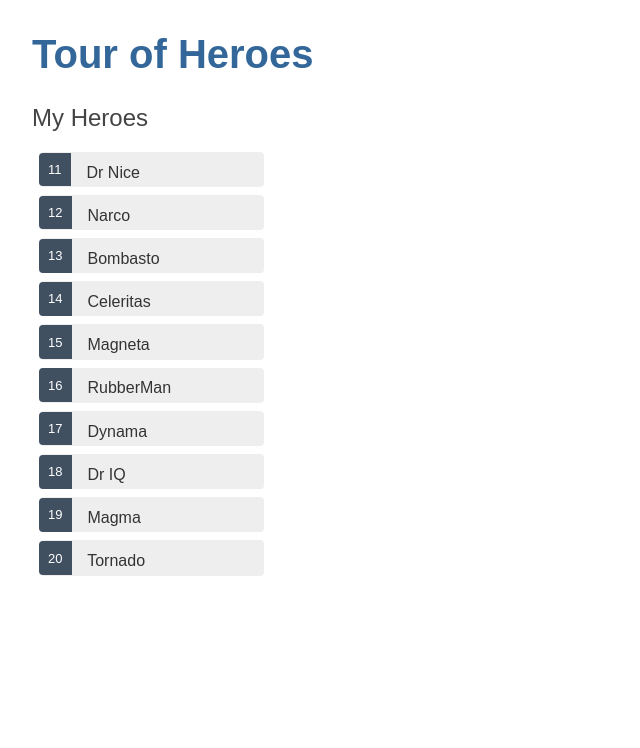
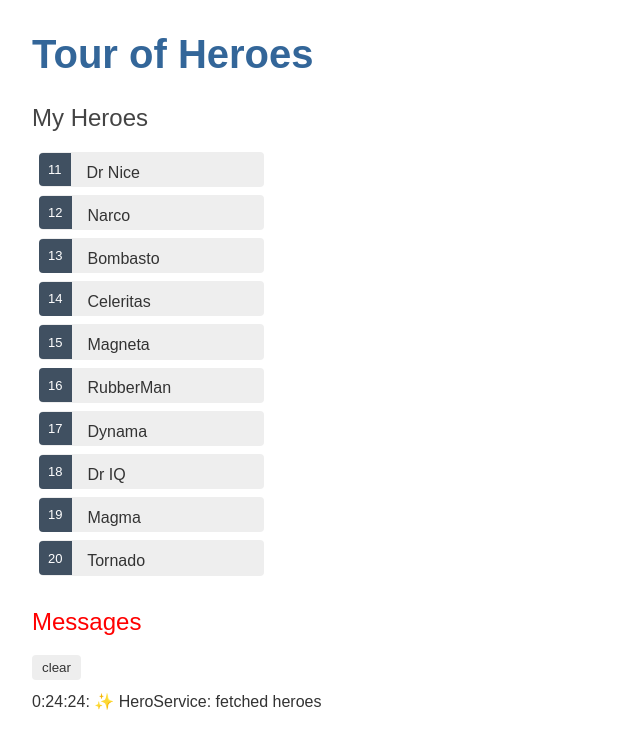
Before and after one commit to Cleancookie/angular-tour-of-heroes, an Angular app: page / in a window 1280 px wide. Shown: the top 748 px of the page, without its empty margins (0-640 px from the left). Built offline with nearby package versions, Linux system fonts and the light colour scheme.

Commit message:
✨ Lesson 4c

```diff
--- a/src/app/app.component.html
+++ b/src/app/app.component.html
@@ -1,2 +1,3 @@
 <h1>{{title}}</h1>
 <app-heroes></app-heroes>
+<app-messages></app-messages>
--- a/src/app/app.module.ts
+++ b/src/app/app.module.ts
@@ -6,12 +6,14 @@ import { AppComponent } from './app.component';
 import { HeroesComponent } from './heroes/heroes.component';
 import { FormsModule } from '@angular/forms';
 import { HeroDetailComponent } from './hero-detail/hero-detail.component';
+import { MessagesComponent } from './messages/messages.component';
 
 @NgModule({
   declarations: [
     AppComponent,
     HeroesComponent,
-    HeroDetailComponent
+    HeroDetailComponent,
+    MessagesComponent
   ],
   imports: [
     BrowserModule,
--- a/src/app/hero.service.ts
+++ b/src/app/hero.service.ts
@@ -2,16 +2,18 @@ import {Injectable} from '@angular/core';
 import {Hero} from './hero';
 import {HEROES} from './mock-heroes';
 import { Observable, of } from 'rxjs';
+import { MessageService } from './message.service';
 
 @Injectable({
   providedIn: 'root'
 })
 export class HeroService {
 
-  constructor() {
+  constructor(private messageService: MessageService) {
   }
 
   getHeroes(): Observable<Hero[]> {
+    this.messageService.add('✨ HeroService: fetched heroes');
     return of(HEROES);
   }
 }
--- a/src/app/heroes/heroes.component.ts
+++ b/src/app/heroes/heroes.component.ts
@@ -1,6 +1,7 @@
 import { Component, OnInit } from '@angular/core';
 import { Hero } from './../hero';
 import {HeroService} from '../hero.service';
+import {MessageService} from '../message.service';
 
 @Component({
   selector: 'app-heroes',
@@ -13,7 +14,7 @@ export class HeroesComponent implements OnInit {
 
   selectedHero: Hero|undefined;
 
-  constructor(private heroService: HeroService) { }
+  constructor(private heroService: HeroService, private messageService: MessageService) { }
 
   ngOnInit(): void {
     this.getHeroes();
@@ -25,6 +26,7 @@ export class HeroesComponent implements OnInit {
 
   onSelect(hero: Hero): void {
     this.selectedHero = hero;
+    this.messageService.add(`✨ HeroesComponent: Selected hero(${hero.id})`);
   }
 
 }
--- /dev/null
+++ b/src/app/message.service.ts
@@ -0,0 +1,19 @@
+import {Injectable} from '@angular/core';
+
+@Injectable({
+  providedIn: 'root',
+})
+export class MessageService {
+  messages: string[] = [];
+
+  add(message: string): void {
+    const time = new Date(Date.now());
+    this.messages.push(
+      `${time.getHours()}:${time.getMinutes()}:${time.getSeconds()}: ${message}`
+    );
+  }
+
+  clear(): void {
+    this.messages = [];
+  }
+}
--- /dev/null
+++ b/src/app/messages/messages.component.html
@@ -0,0 +1,8 @@
+<div *ngIf="messageService.messages.length">
+
+  <h2>Messages</h2>
+  <button class="clear"
+          (click)="messageService.clear()">clear</button>
+  <div *ngFor='let message of messageService.messages.reverse()'> {{message}} </div>
+
+</div>
--- /dev/null
+++ b/src/app/messages/messages.component.scss
@@ -0,0 +1,20 @@
+/* MessagesComponent's private CSS styles */
+h2 {
+  color: red;
+  font-family: Arial, Helvetica, sans-serif;
+  font-weight: lighter;
+}
+
+button.clear {
+  font-family: Arial, sans-serif;
+  color: #333;
+  background-color: #eee;
+  margin-bottom: 12px;
+  border: none;
+  padding: 5px 10px;
+  border-radius: 4px;
+  cursor: pointer;
+}
+button:hover {
+  background-color: #cfd8dc;
+}
--- /dev/null
+++ b/src/app/messages/messages.component.ts
@@ -0,0 +1,16 @@
+import { Component, OnInit } from '@angular/core';
+import { MessageService } from '../message.service';
+
+@Component({
+  selector: 'app-messages',
+  templateUrl: './messages.component.html',
+  styleUrls: ['./messages.component.scss']
+})
+export class MessagesComponent implements OnInit {
+
+  constructor(public messageService: MessageService) { }
+
+  ngOnInit(): void {
+  }
+
+}
```
Also changed, not shown: 2 other files (tests, documents, lock files or other folders).
